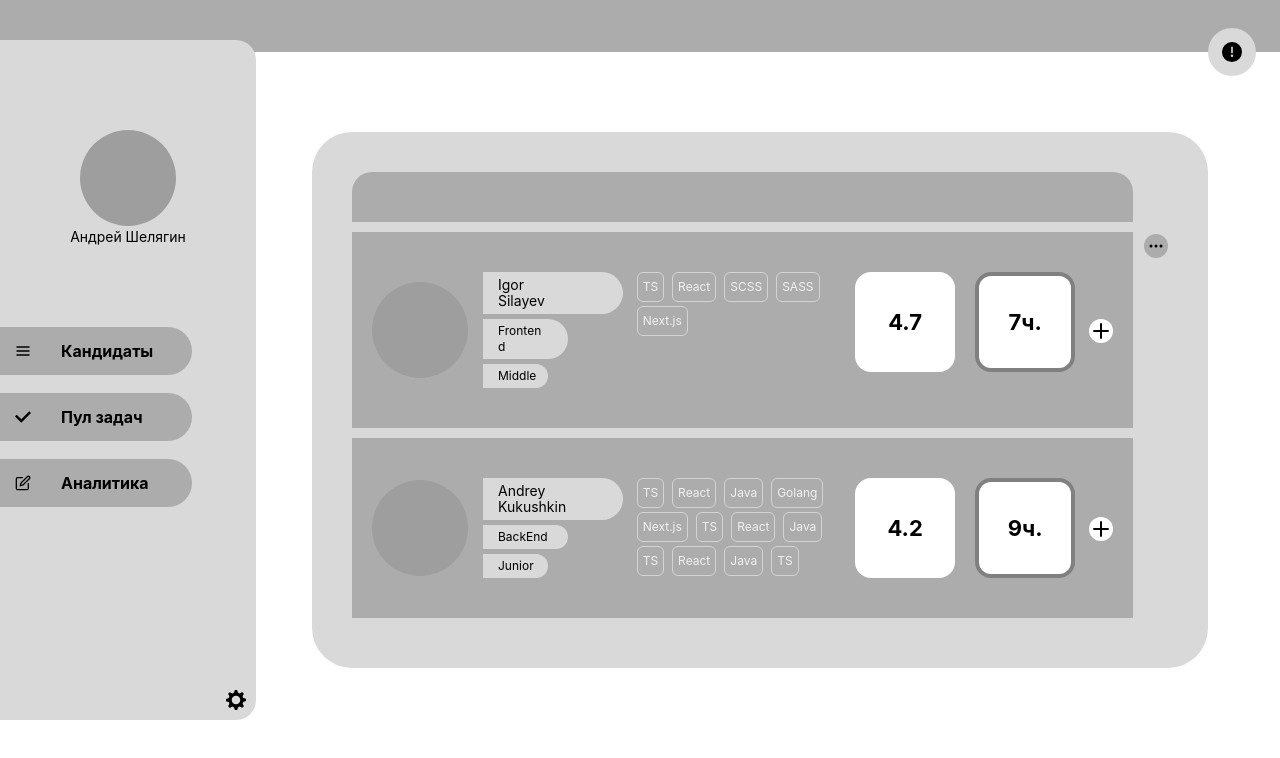
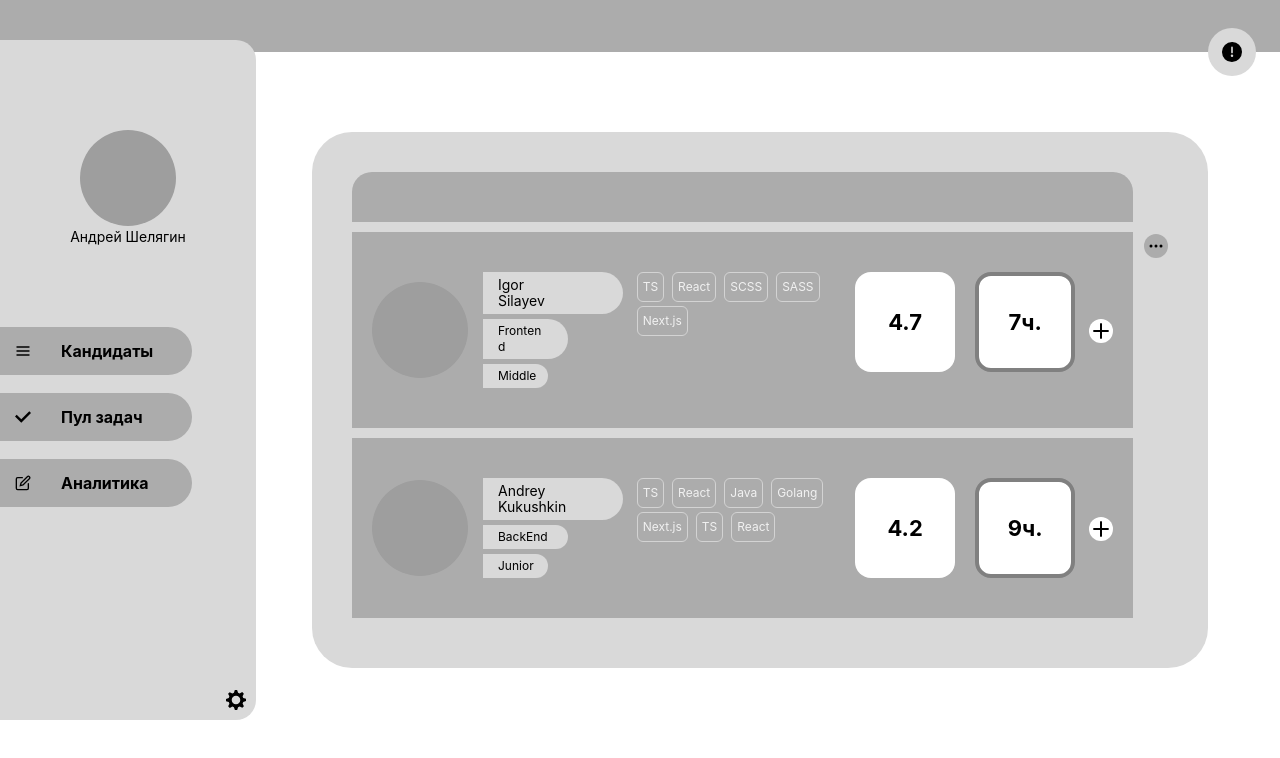
Before and after one commit to skipper-tink/skipper-frontend, a React (Create React App) app: page /employees in a window 1280 px wide. Shown: the top 758 px of the page. Built offline with nearby package versions, Linux system fonts and the light colour scheme; grey boxes are pictures that could not be loaded.

Commit message:
fixed after code review

```diff
--- a/src/components/AllEmployees/components/EmployeeCard.tsx
+++ b/src/components/AllEmployees/components/EmployeeCard.tsx
@@ -65,7 +65,7 @@ function EmployeeCard({ employee }: EmployeeCardProps) {
                 color="lightGray"
                 border="1px solid lightGray"
                 textAlign="center"
-                key={index}
+                key={tech}
               >
                 <Text>{tech}</Text>
               </Box>
@@ -79,7 +79,6 @@ function EmployeeCard({ employee }: EmployeeCardProps) {
             color="black"
           >
             <Box
-              className={style()}
               maxW="100px"
               maxH="100px"
               w="100%"
@@ -92,7 +91,6 @@ function EmployeeCard({ employee }: EmployeeCardProps) {
               {employee.rating}
             </Box>
             <Box
-              className={style()}
               maxW="100px"
               maxH="100px"
               w="100%"
--- a/src/components/AllEmployees/components/EmployeeList.tsx
+++ b/src/components/AllEmployees/components/EmployeeList.tsx
@@ -23,7 +23,7 @@ function EmployeeList({ employees }: EmployeeListProps) {
     >
       <div className={style('employee-list__content')}>
         {employees.map((employee: Employee, index: number) => (
-          <EmployeeCard key={index} employee={employee} />
+          <EmployeeCard key={employee.id} employee={employee} />
         ))}
       </div>
       <div className={style('employee-list__button')}>
--- a/src/components/AllEmployees/index.tsx
+++ b/src/components/AllEmployees/index.tsx
@@ -10,6 +10,7 @@ const style = classNames.bind(styles);
 function AllEmpoyees() {
   const Employees: Employee[] = [
     {
+      id: 0,
       name: 'Igor Silayev',
       spec: 'Frontend',
       grade: 'Middle',
@@ -18,25 +19,11 @@ function AllEmpoyees() {
       workHours: 7,
     },
     {
+      id: 1,
       name: 'Andrey Kukushkin',
       spec: 'BackEnd',
       grade: 'Junior',
-      stack: [
-        'TS',
-        'React',
-        'Java',
-        'Golang',
-        'Next.js',
-        'TS',
-        'React',
-        'Java',
-        'TS',
-        'React',
-        'Java',
-        'TS',
-        'React',
-        'Java',
-      ],
+      stack: ['TS', 'React', 'Java', 'Golang', 'Next.js', 'TS', 'React'],
       rating: '4.2',
       workHours: 9,
     },
--- a/src/type/dataType.ts
+++ b/src/type/dataType.ts
@@ -1,4 +1,5 @@
 export type Employee = {
+  id: number;
   name: string;
   spec: string;
   grade: string;
```
